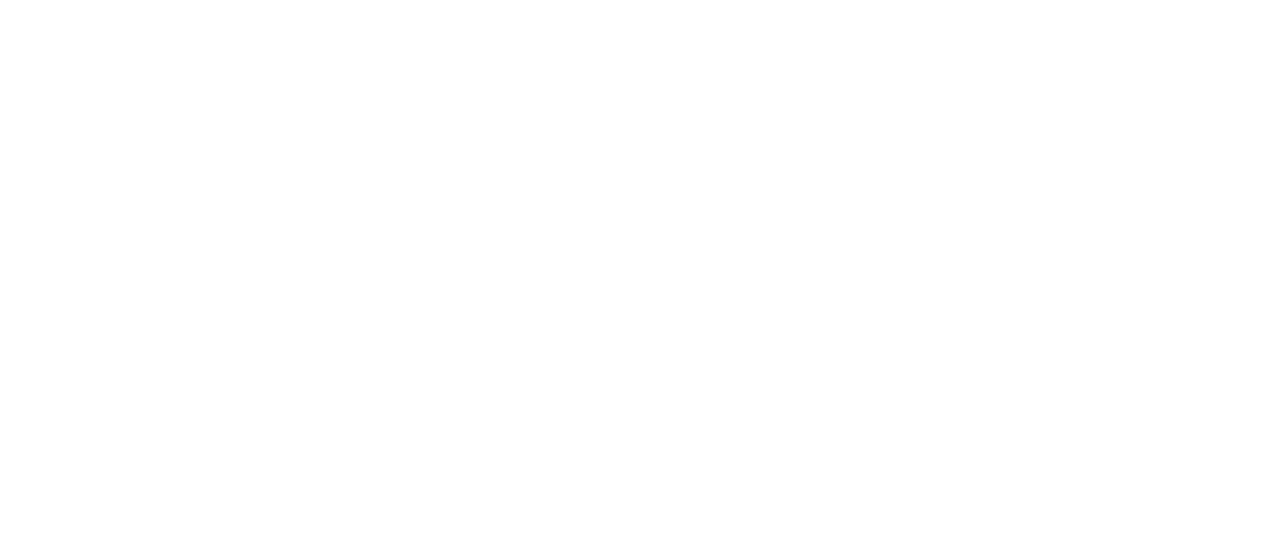
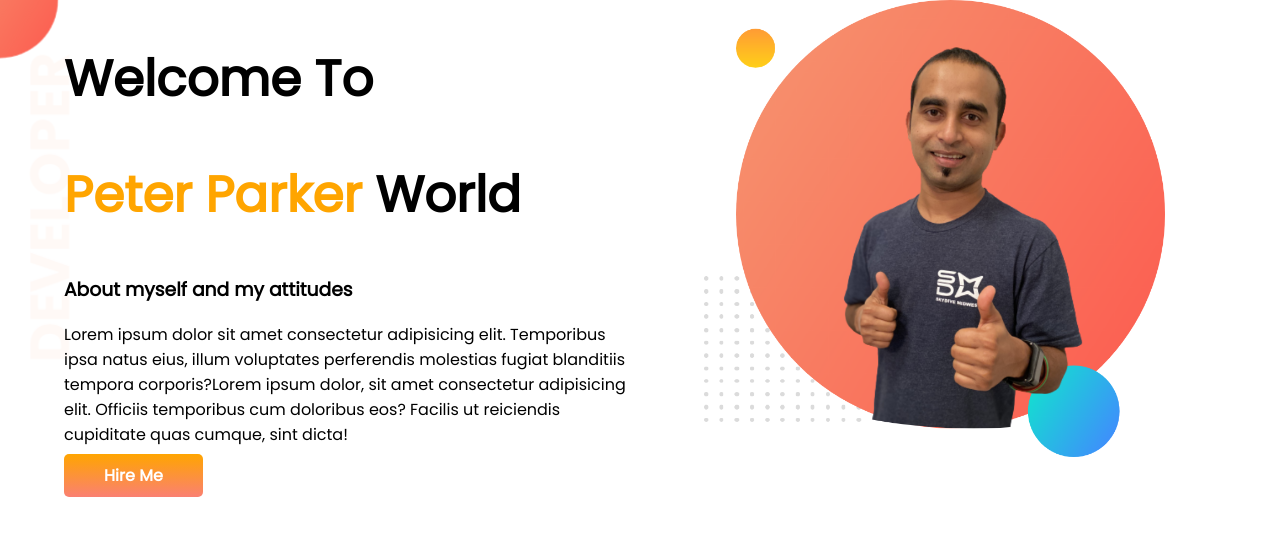
Before and after one commit to Marufhossain112/developer-portfolio, a plain HTML site: page index.html in a window 1280 px wide. Drawn offline with Linux system fonts and the light colour scheme.

Commit message:
header part done

```diff
--- a/index.html
+++ b/index.html
@@ -1,12 +1,43 @@
 <!DOCTYPE html>
 <html lang="en">
-<head>
-    <meta charset="UTF-8">
-    <meta http-equiv="X-UA-Compatible" content="IE=edge">
-    <meta name="viewport" content="width=device-width, initial-scale=1.0">
+  <head>
+    <meta charset="UTF-8" />
+    <meta http-equiv="X-UA-Compatible" content="IE=edge" />
+    <meta name="viewport" content="width=device-width, initial-scale=1.0" />
     <title>My fokira marka developer portofolio</title>
-</head>
-<body>
+    <link rel="preconnect" href="https://fonts.googleapis.com" />
+    <link rel="preconnect" href="https://fonts.gstatic.com" crossorigin />
+    <link
+      href="https://fonts.googleapis.com/css2?family=Poppins&display=swap"
+      rel="stylesheet"
+    />
+    <link rel="stylesheet" href="style.css" />
+  </head>
+  <body>
+    <!-- section introduction -->
+    <section class="introduction">
+      <div class="half-width">
+        <h1>Welcome To</h1>
+        <h1><span class="orange-color">Peter Parker</span> World</h1>
+        <h3>About myself and my attitudes</h3>
+        <p>
+          Lorem ipsum dolor sit amet consectetur adipisicing elit. Temporibus
+          ipsa natus eius, illum voluptates perferendis molestias fugiat
+          blanditiis tempora corporis?Lorem ipsum dolor, sit amet consectetur
+          adipisicing elit. Officiis temporibus cum doloribus eos? Facilis ut
+          reiciendis cupiditate quas cumque, sint dicta!
+        </p>
+        <a
+          class="link-button"
+          target="_blank"
+          href="https://www.facebook.com/maruf112022"
+          >Hire Me</a
+        >
+      </div>
+      <div class="half-width">
+        <img src="images/my-bg1.png" alt="mybg" />
+      </div>
+    </section>
 
-</body>
+  </body>
 </html>
--- /dev/null
+++ b/style.css
@@ -0,0 +1,38 @@
+/* body styling */
+body {
+  font-family: "Poppins", sans-serif;
+  margin: 0%;
+}
+h1 {
+  font-size: 50px;
+}
+.orange-color {
+  color: orange;
+}
+section {
+  display: flex;
+  margin-bottom: 7%;
+}
+.half-width {
+  width: 50%;
+  padding-left: 5%;
+}
+.half-width img {
+  width: 80%;
+}
+.link-button {
+  text-decoration: none;
+  background-image: linear-gradient(to bottom, orange, salmon);
+  padding: 10px 40px;
+  color: white;
+  font-weight: 700;
+  border-radius: 5px;
+  -webkit-border-radius: 5px;
+  -moz-border-radius: 5px;
+  -ms-border-radius: 5px;
+  -o-border-radius: 5px;
+}
+.introduction {
+  background-image: url("images/top-banner.png");
+  background-repeat: no-repeat;
+}
```
Also changed, not shown: images/dream-bg.png (added), images/exp-bg.png (added), images/jhankar.png (added), images/jhankar2.png (added), images/my-bg.png (added), images/my-bg1.png (added), images/my-bg2.png (added), images/top-banner.png (added), 7 other files.
